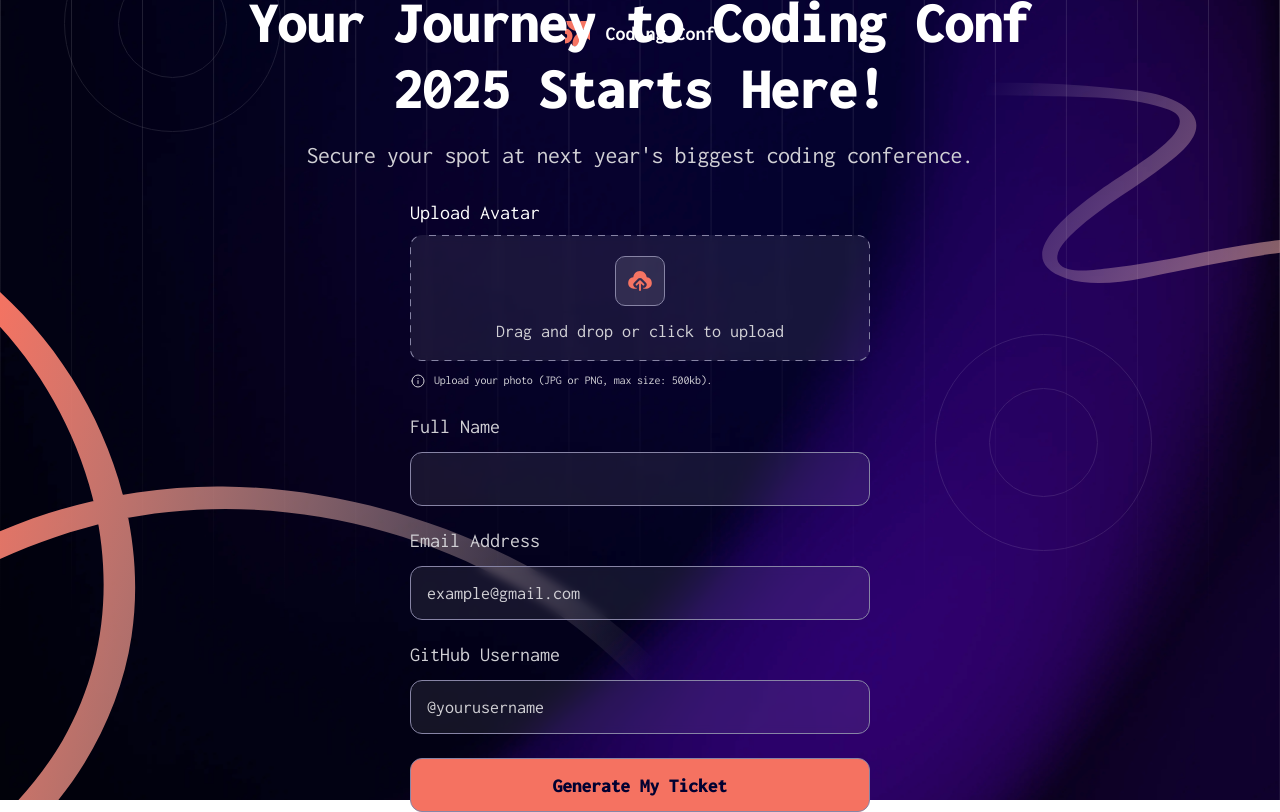
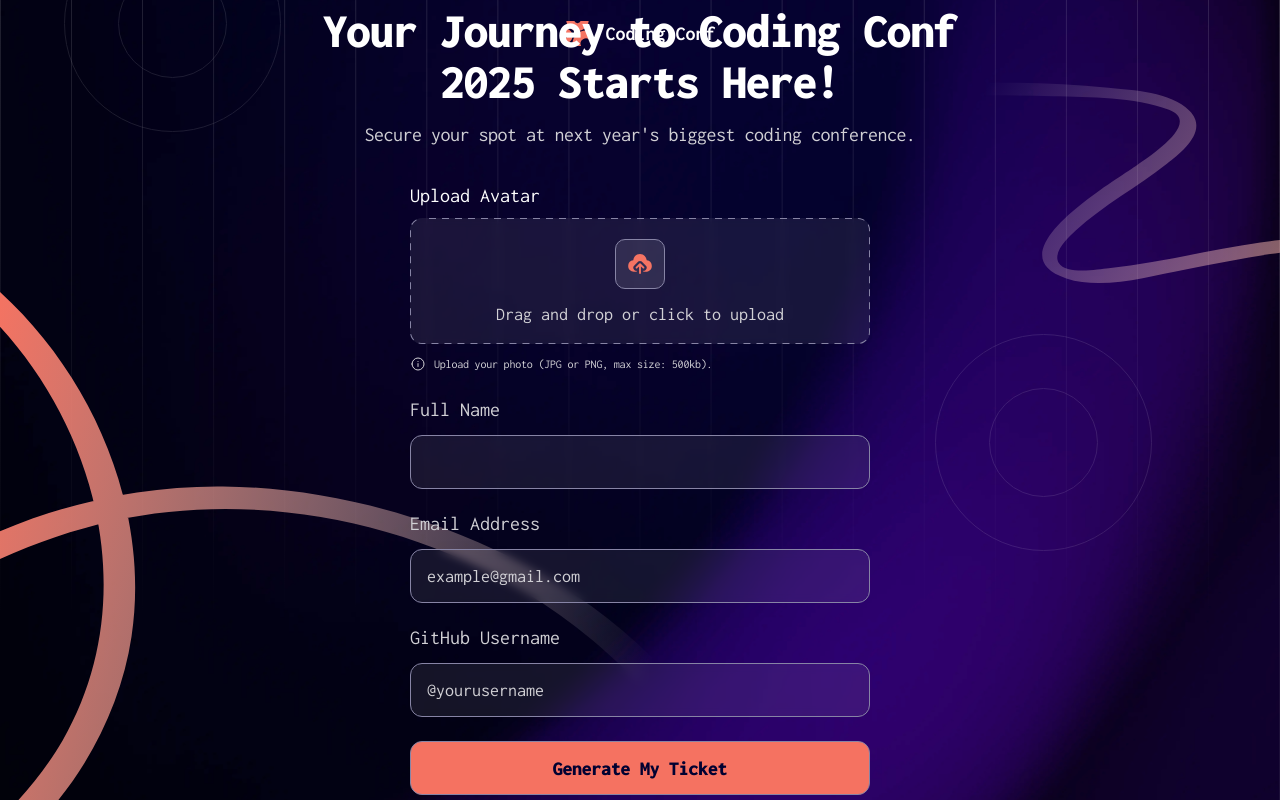
Before and after one commit to NavarroEmiliano/conference-ticket-generator-main, a React (Vite) app: page / in a window 1280 px wide. Built offline with nearby package versions, Linux system fonts and the light colour scheme.

Commit message:
form header rescaled

```diff
--- a/src/components/Form/Form.module.css
+++ b/src/components/Form/Form.module.css
@@ -19,22 +19,21 @@
 }
 
 .formHeader {
-    min-height: 181px;
-    max-width: 891px;
+    min-height: 148px;
+    max-width: 729px;
     margin-bottom: 32px;
 }
 
 .formHeader h2 {
-    font-size: 60px;
-    line-height: 110%;
+    font-size: 49px;
     letter-spacing: -1px;
     text-align: center;
     font-weight: 900;
-    margin-bottom: 20px;
+    margin-bottom: 16px;
 }
 
 .formHeader p {
-    font-size: 24px;
+    font-size: 20px;
     line-height: 120%;
     letter-spacing: -0.5px;
     text-align: center;
```
